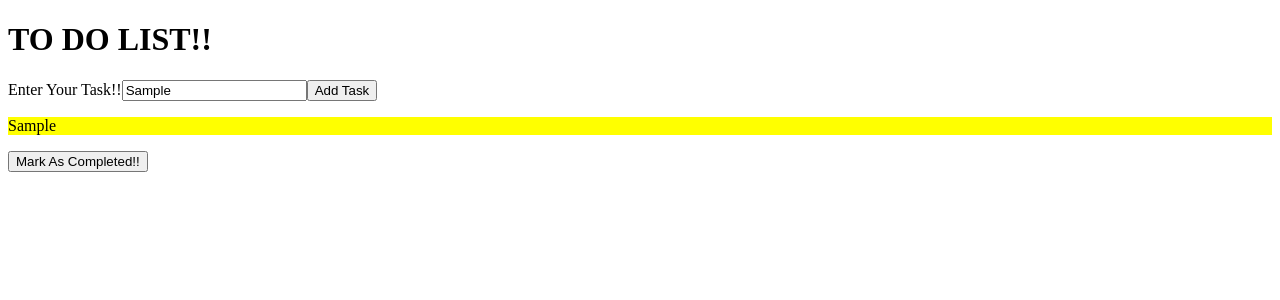
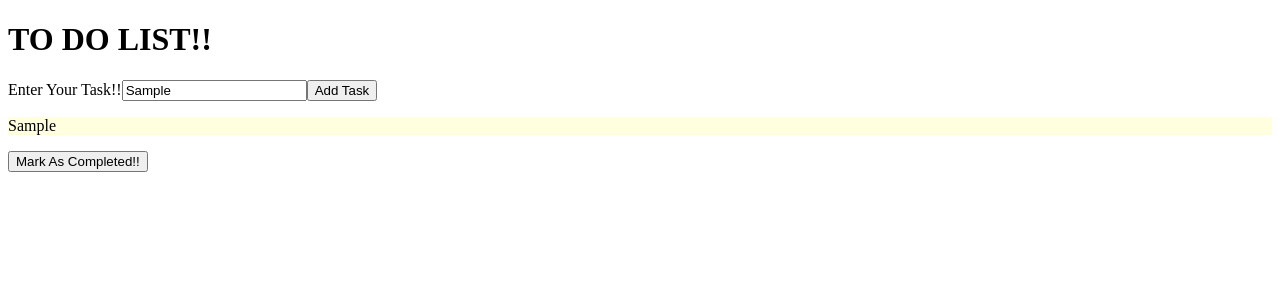
Before and after one commit to mohit-chauhan-stackpro/To-do-list, an Angular app: page / in a window 1280 px wide. Both pictures are taken after typing "Sample" into the empty fields and a click on the button "Add Task". Shown: the top 300 px of the page. Built offline with nearby package versions, Linux system fonts and the light colour scheme.

Commit message:
changed colors

```diff
--- a/src/app/task-item/task-item.component.html
+++ b/src/app/task-item/task-item.component.html
@@ -1,4 +1,4 @@
-<p [ngStyle]="{ backgroundColor: !taskStatus ? 'yellow' : 'green' }">
+<p [ngStyle]="{ backgroundColor: !taskStatus ? 'lightyellow' : 'lightgreen' }">
   {{ task }}
 </p>
 <button *ngIf="!taskStatus" (click)="markAsDone()">Mark As Completed!!</button>
```
